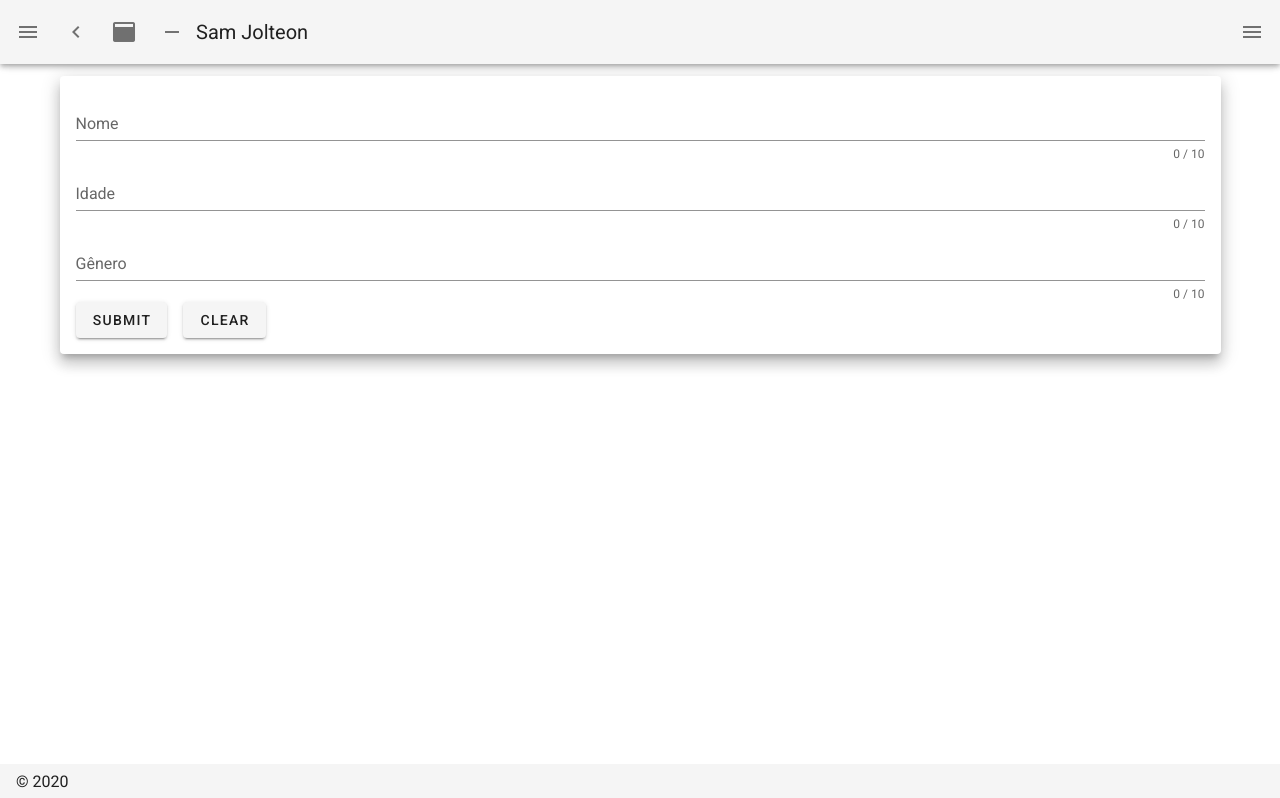
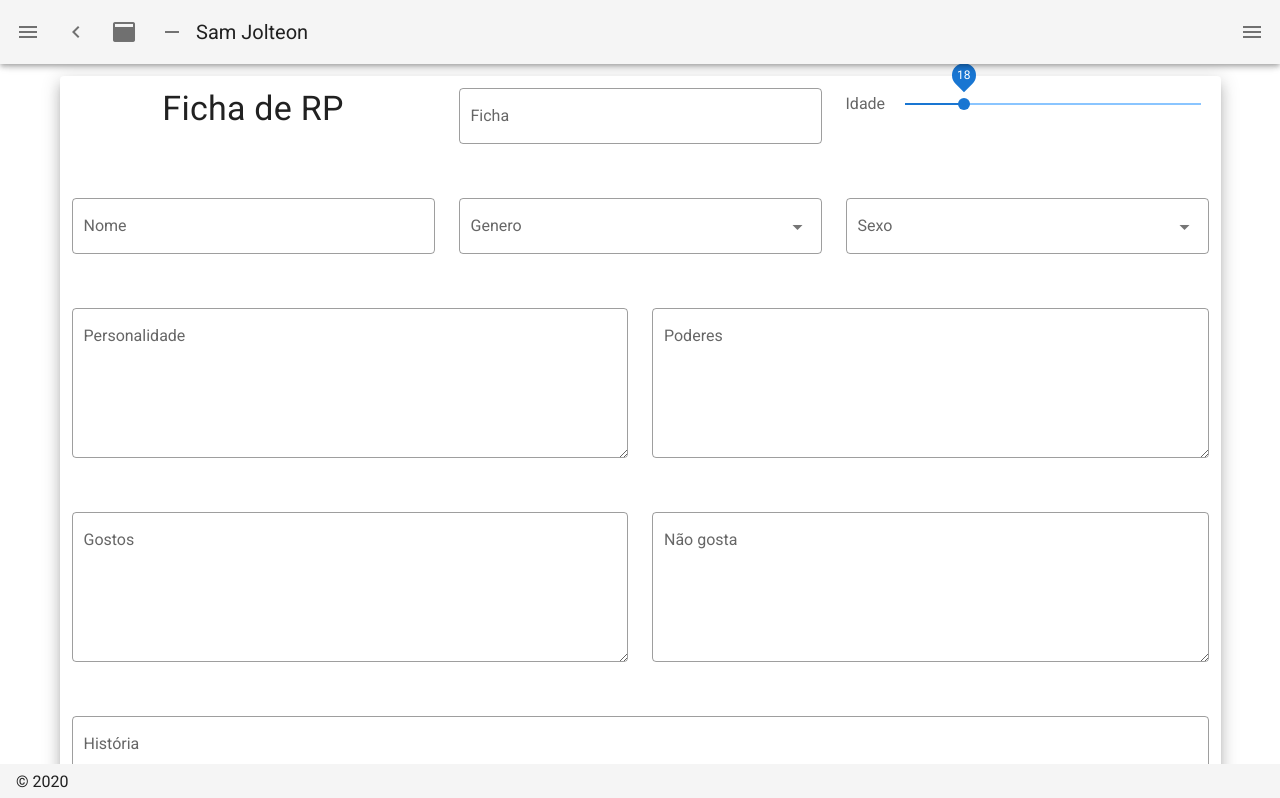
Before and after one commit to SenhorBiscoito/hirochan-frontend-vue, a Nuxt app: page /ficha in a window 1280 px wide. Shown: the top 798 px of the page. Built offline with nearby package versions, Linux system fonts and the light colour scheme.

Commit message:
adicionando novos campos no formulário

```diff
--- a/layouts/default.vue
+++ b/layouts/default.vue
@@ -1,20 +1,8 @@
 <template>
   <v-app>
-    <v-navigation-drawer
-      v-model="drawer"
-      :mini-variant="miniVariant"
-      :clipped="clipped"
-      fixed
-      app
-    >
+    <v-navigation-drawer v-model="drawer" :mini-variant="miniVariant" :clipped="clipped" fixed app>
       <v-list>
-        <v-list-item
-          v-for="(item, i) in items"
-          :key="i"
-          :to="item.to"
-          router
-          exact
-        >
+        <v-list-item v-for="(item, i) in items" :key="i" :to="item.to" router exact>
           <v-list-item-action>
             <v-icon>{{ item.icon }}</v-icon>
           </v-list-item-action>
@@ -24,36 +12,20 @@
         </v-list-item>
       </v-list>
     </v-navigation-drawer>
-    <v-app-bar
-      :clipped-left="clipped"
-      fixed
-      app
-    >
+    <v-app-bar :clipped-left="clipped" fixed app>
       <v-app-bar-nav-icon @click.stop="drawer = !drawer" />
-      <v-btn
-        icon
-        @click.stop="miniVariant = !miniVariant"
-      >
+      <v-btn icon @click.stop="miniVariant = !miniVariant">
         <v-icon>mdi-{{ `chevron-${miniVariant ? 'right' : 'left'}` }}</v-icon>
       </v-btn>
-      <v-btn
-        icon
-        @click.stop="clipped = !clipped"
-      >
+      <v-btn icon @click.stop="clipped = !clipped">
         <v-icon>mdi-application</v-icon>
       </v-btn>
-      <v-btn
-        icon
-        @click.stop="fixed = !fixed"
-      >
+      <v-btn icon @click.stop="fixed = !fixed">
         <v-icon>mdi-minus</v-icon>
       </v-btn>
       <v-toolbar-title v-text="title" />
       <v-spacer />
-      <v-btn
-        icon
-        @click.stop="rightDrawer = !rightDrawer"
-      >
+      <v-btn icon @click.stop="rightDrawer = !rightDrawer">
         <v-icon>mdi-menu</v-icon>
       </v-btn>
     </v-app-bar>
@@ -62,27 +34,17 @@
         <nuxt />
       </v-container>
     </v-content>
-    <v-navigation-drawer
-      v-model="rightDrawer"
-      :right="right"
-      temporary
-      fixed
-    >
+    <v-navigation-drawer v-model="rightDrawer" :right="right" temporary fixed>
       <v-list>
         <v-list-item @click.native="right = !right">
           <v-list-item-action>
-            <v-icon light>
-              mdi-repeat
-            </v-icon>
+            <v-icon light>mdi-repeat</v-icon>
           </v-list-item-action>
           <v-list-item-title>Switch drawer (click me)</v-list-item-title>
         </v-list-item>
       </v-list>
     </v-navigation-drawer>
-    <v-footer
-      :fixed="fixed"
-      app
-    >
+    <v-footer :fixed="fixed" app>
       <span>&copy; {{ new Date().getFullYear() }}</span>
     </v-footer>
   </v-app>
@@ -90,33 +52,33 @@
 
 <script>
 export default {
-  data () {
+  data() {
     return {
       clipped: false,
       drawer: false,
       fixed: false,
       items: [
         {
-          icon: 'mdi-apps',
-          title: 'Welcome',
-          to: '/'
+          icon: "mdi-apps",
+          title: "Welcome",
+          to: "/"
         },
         {
-          icon: 'mdi-chart-bubble',
-          title: 'Inspire',
-          to: '/inspire'
+          icon: "mdi-chart-bubble",
+          title: "Inspire",
+          to: "/inspire"
         },
-         {
-          icon: 'mdi-chart-bubble',
-          title: 'Ficha',
-          to: '/ficha'
+        {
+          icon: "mdi-account-circle",
+          title: "Ficha",
+          to: "/ficha"
         }
       ],
       miniVariant: false,
       right: true,
       rightDrawer: false,
-      title: 'Sam Jolteon'
-    }
+      title: "Sam Jolteon"
+    };
   }
-}
+};
 </script>
--- a/package.json
+++ b/package.json
@@ -11,8 +11,7 @@
     "generate": "nuxt generate"
   },
   "dependencies": {
-    "nuxt": "^2.0.0",
-    "vee-validate": "^3.3.0"
+    "nuxt": "^2.0.0"
   },
   "devDependencies": {
     "@nuxtjs/vuetify": "^1.0.0"
--- a/pages/ficha.vue
+++ b/pages/ficha.vue
@@ -1,74 +1,217 @@
 <template>
   <v-card class="mx-auto" elevation="10">
-    <v-card-text>
-      <ValidationObserver ref="observer">
-        <form>
-          <ValidationProvider v-slot="{ errors }" name="Nome" rules="required|max:10">
+    <v-snackbar v-model="snackbar" absolute top right color="success">
+      <span>Personagem registrado com sucesso!</span>
+      <v-icon dark>mdi-checkbox-marked-circle</v-icon>
+    </v-snackbar>
+
+    <v-form ref="form" @submit.prevent="submit">
+      <v-container fluid>
+        <v-row>
+          <v-col cols="12" sm="4">
+            <p class="display-1 text--primary text-center">Ficha de RP</p>
+          </v-col>
+          <!-- Ficha -->
+          <v-col cols="12" sm="4">
             <v-text-field
-              v-model="nome"
-              :counter="10"
-              :error-messages="errors"
-              label="Nome"
+              v-model="form.ficha"
+              :rules="rules.ficha"
+              outlined
+              label="Ficha"
+              placeholder="Digite o nome da sua ficha do discord 😉"
               required
             ></v-text-field>
-          </ValidationProvider>
-          <ValidationProvider v-slot="{ errors }" name="Idade" rules="required|max:10">
+          </v-col>
+          <!-- Idade -->
+          <v-col cols="12" sm="4">
+            <v-card elevation="0" class="d-flex justify-end">
+              <v-slider
+                v-model="form.idade"
+                :rules="rules.idade"
+                label="Idade"
+                hint="Seja honesto"
+                min="10"
+                max="50"
+                :thumb-size="24"
+                thumb-label="always"
+              ></v-slider>
+            </v-card>
+          </v-col>
+          <!-- Nome -->
+          <v-col cols="12" sm="4">
             <v-text-field
-              v-model="name"
-              :counter="10"
-              :error-messages="errors"
-              label="Idade"
+              v-model="form.nome"
+              :rules="rules.nome"
+              label="Nome"
+              placeholder="Digite o nome do seu personagem 😀"
+              outlined
               required
             ></v-text-field>
-          </ValidationProvider>
-
-          <ValidationProvider v-slot="{ errors }" name="Gênero" rules="required|max:10">
-            <v-text-field
-              v-model="name"
-              :counter="10"
-              :error-messages="errors"
-              label="Gênero"
+          </v-col>
+          <!-- Genero -->
+          <v-col cols="12" sm="4">
+            <v-select
+              outlined
+              v-model="form.genero"
+              :items="generos"
+              :rules="rules.genero"
+              label="Genero"
+              placeholder="Qual é o seu genero? 😮"
               required
-            ></v-text-field>
-          </ValidationProvider>
-          <v-btn class="mr-4" @click="submit">submit</v-btn>
-          <v-btn @click="clear">clear</v-btn>
-        </form>
-      </ValidationObserver>
-    </v-card-text>
+            ></v-select>
+          </v-col>
+          <!-- Sexo -->
+          <v-col cols="12" sm="4">
+            <v-select
+              v-model="form.sexo"
+              :items="sexos"
+              :rules="rules.sexo"
+              outlined
+              placeholder="Qual é o seu sexo? 😏"
+              label="Sexo"
+              required
+            ></v-select>
+          </v-col>
+          <!-- Personalidade -->
+          <v-col cols="12" sm="6">
+            <v-textarea
+              v-model="form.personalidade"
+              :rules="rules.personalidade"
+              placeholder="Como seu personagem é? 🤔"
+              label="Personalidade"
+              outlined
+            ></v-textarea>
+          </v-col>
+          <!-- Poderes -->
+          <v-col cols="12" sm="6">
+            <v-textarea
+              v-model="form.poderes"
+              placeholder="Você tem poderes? 😮"
+              :rules="rules.poderes"
+              outlined
+            >
+              <template v-slot:label>
+                <div>
+                  Poderes
+                  <!-- <small>(optional)</small> -->
+                </div>
+              </template>
+            </v-textarea>
+          </v-col>
+          <!-- Gosta  -->
+          <v-col cols="12" sm="6">
+            <v-textarea
+              v-model="form.gosta_de"
+              :rules="rules.gosta_de"
+              label="Gostos"
+              placeholder="Do que seu personagem gosta? 🤔"
+              outlined
+            ></v-textarea>
+          </v-col>
+          <!-- Não Gosta -->
+          <v-col cols="12" sm="6">
+            <v-textarea
+              v-model="form.nao_gosta_de"
+              :rules="rules.nao_gosta_de"
+              label="Não gosta"
+              placeholder="Do que seu personagem não gosta? 😱"
+              outlined
+            ></v-textarea>
+          </v-col>
+          <!-- História -->
+          <v-col cols="12">
+            <v-textarea
+              v-model="form.historia"
+              label="História"
+              placeholder="Manda aí a história do seu personagem😎"
+              outlined
+            ></v-textarea>
+          </v-col>
+        </v-row>
+      </v-container>
+      <v-card-actions class="d-flex justify-end">
+        <v-btn @click="resetForm" class="warning">Resetar</v-btn>
+        <v-btn :disabled="!formIsValid" class="mr-4 primary" @click="submit">Enviar</v-btn>
+      </v-card-actions>
+    </v-form>
   </v-card>
 </template>
 
 <script>
-import { required, email, max } from "vee-validate/dist/rules";
-import {
-  extend,
-  ValidationObserver,
-  ValidationProvider,
-  setInteractionMode
-} from "vee-validate";
+export default {
+  data() {
+    const defaultForm = Object.freeze({
+      ficha: "",
+      nome: "",
+      idade: 18,
+      genero: "",
+      sexo: "",
+      historia: "",
+      poderes: "",
+      personalidade: "",
+      gosta_de: "",
+      nao_gosta_de: "",
+      thumbnail: "",
+      image: ""
+    });
 
-export default {
-  components: {
-    ValidationProvider,
-    ValidationObserver
+    return {
+      form: Object.assign({}, defaultForm),
+      rules: {
+        nome: [val => (val || "").length > 0 || "Esse campo é obrigatório"],
+        idade: [val => val < 40 || `Mentiroso!`],
+        genero: [val => (val || "").length > 0 || "Esse campo é obrigatório"],
+        sexo: [val => (val || "").length > 0 || "Esse campo é obrigatório"],
+        personalidade: [
+          val => (val || "").length > 0 || "Esse campo é obrigatório"
+        ],
+        gosta_de: [val => (val || "").length > 0 || "Esse campo é obrigatório"],
+        nao_gosta_de: [
+          val => (val || "").length > 0 || "Esse campo é obrigatório"
+        ],
+        historia: [val => (val || "").length > 0 || "Esse campo é obrigatório"]
+      },
+      generos: [
+        "Masculino",
+        "Feminino",
+        "Transgênero (Futa)",
+        "Não binário",
+        "Assexuado"
+      ],
+      sexos: [
+        "Masculino",
+        "Feminino",
+        "Transgênero (Futa)",
+        "Não binário",
+        "Assexuado"
+      ],
+      defaultForm
+    };
   },
-  data: () => ({
-    nome: "",
-    idade: "",
-    genero: "",
-    select: null
-  }),
+
+  computed: {
+    formIsValid() {
+      return (
+        this.form.nome &&
+        this.form.idade &&
+        this.form.genero &&
+        this.form.sexo &&
+        this.form.personalidade &&
+        this.form.gosta_de &&
+        this.form.nao_gosta_de &&
+        this.form.historia
+      );
+    }
+  },
 
   methods: {
+    resetForm() {
+      this.form = Object.assign({}, this.defaultForm);
+      this.$refs.form.reset();
+    },
     submit() {
-      this.$refs.observer.validate();
-    },
-    clear() {
-      this.nome = "";
-      this.idade = "";
-      this.genero = "";
-      this.$refs.observer.reset();
+      this.snackbar = true;
+      this.resetForm();
     }
   }
 };
```
Also changed, not shown: 1 other file (tests, documents, lock files or other folders).
